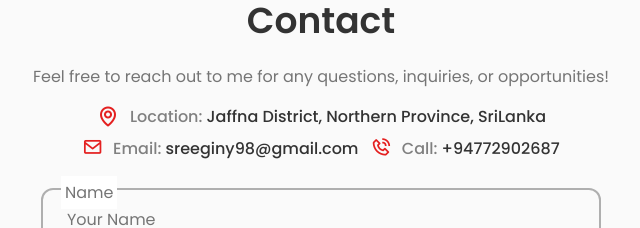
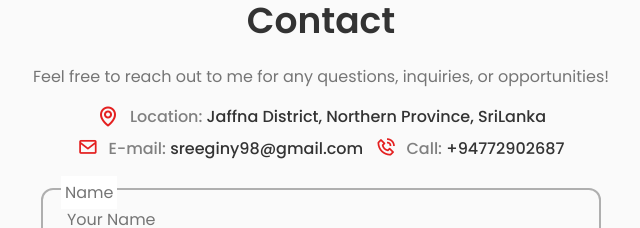
Before and after one commit to sreeginy/myportfolio, a React (Create React App) app: page / in a window 1280 px wide. Shown: the part 7100-7328 px from the top of the page, without its empty margins (319-959 px from the left). Built offline with nearby package versions, Linux system fonts and the light colour scheme.

Commit message:
Update Contact.jsx

```diff
--- a/src/components/contact/Contact.jsx
+++ b/src/components/contact/Contact.jsx
@@ -46,7 +46,7 @@ const Contact = () => {
             <i class='bx bx-envelope' style={{ fontSize: '1.3rem', color: '#e42020'}}> </i>
 
             <div>
-                 <h3 className="contact__name"><span style={{ color: '#808080'}}> Email: </span> sreeginy98@gmail.com&nbsp;  &nbsp; </h3>
+                 <h3 className="contact__name"><span style={{ color: '#808080'}}> E-mail: </span> sreeginy98@gmail.com&nbsp;  &nbsp; </h3>
             </div>
           <i class='bx bx-phone-call' style={{ fontSize: '1.3rem', color: '#e42020' }}> </i>
             <h3 className="contact__name"><span style={{ color: '#808080'}}> Call: </span> +94772902687</h3>
```
